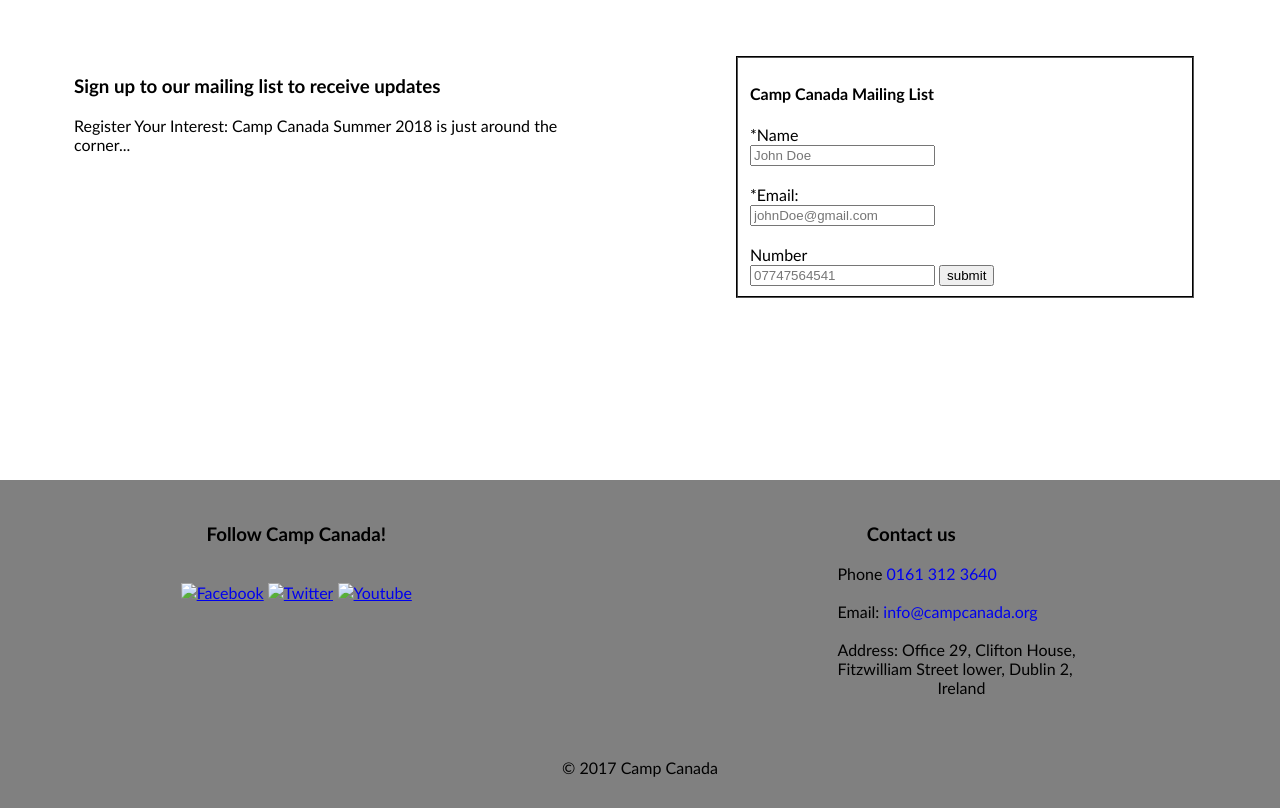
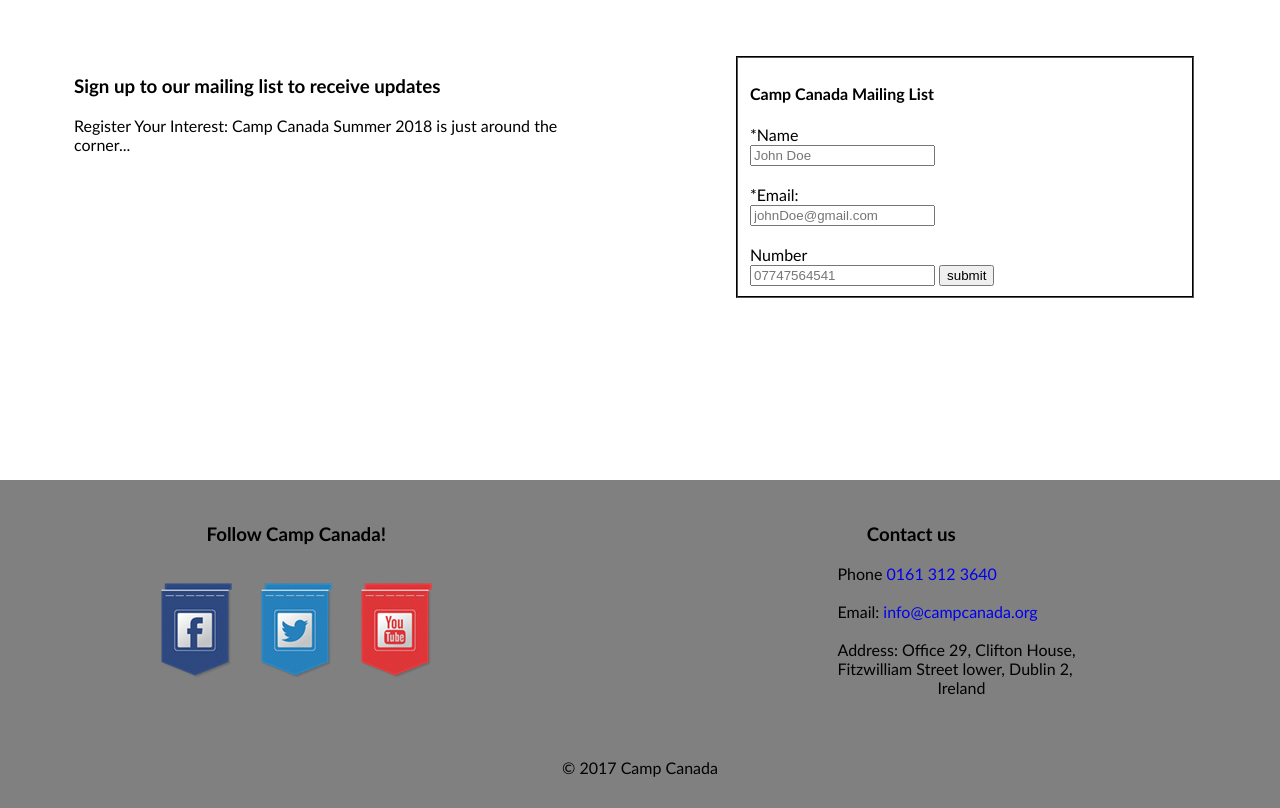
Before and after one commit to moshestone/moshestone.github.io, a plain HTML site: page index.html in a window 1280 px wide. Shown: the part 988-1796 px from the top of the page. Drawn offline with Linux system fonts and the light colour scheme.

Commit message:
Update index.html

```diff
--- a/index.html
+++ b/index.html
@@ -143,9 +143,9 @@
       <div class="row">
         <div class="footerColumn1">
         <h3 id="footerFollowHeader"> Follow Camp Canada! </h3> <br>
-        <a href="https://www.facebook.com/CampCanadaEh/" target ="_blank"><img src ="../img/Facebook.png" alt="Facebook"></a>
-        <a href="https://twitter.com/campcanada" target="_blank"><img src ="../img/Twitter.png" alt="Twitter"></a>
-        <a href="https://www.youtube.com/user/AmeriCampTV" target="_blank"><img src ="../img/YouTube.png" alt="Youtube"></a>
+        <a href="https://www.facebook.com/CampCanadaEh/" target ="_blank"><img src ="../camp canada submitted before review/img/Facebook.png" alt="Facebook"></a>
+        <a href="https://twitter.com/campcanada" target="_blank"><img src ="../camp canada submitted before review/img/Twitter.png" alt="Twitter"></a>
+        <a href="https://www.youtube.com/user/AmeriCampTV" target="_blank"><img src ="../camp canada submitted before review/img/YouTube.png" alt="Youtube"></a>
       </div>
 
       <div class="footerColumn2">
```
